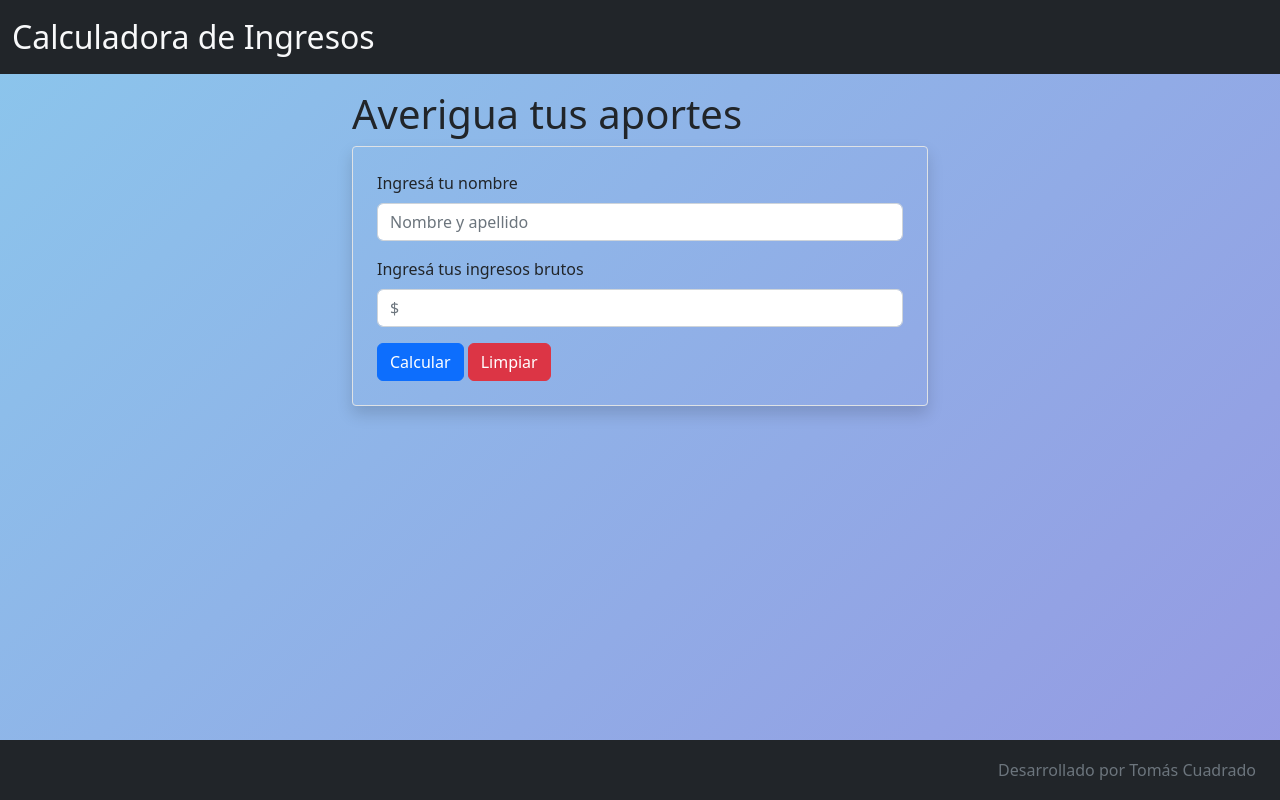
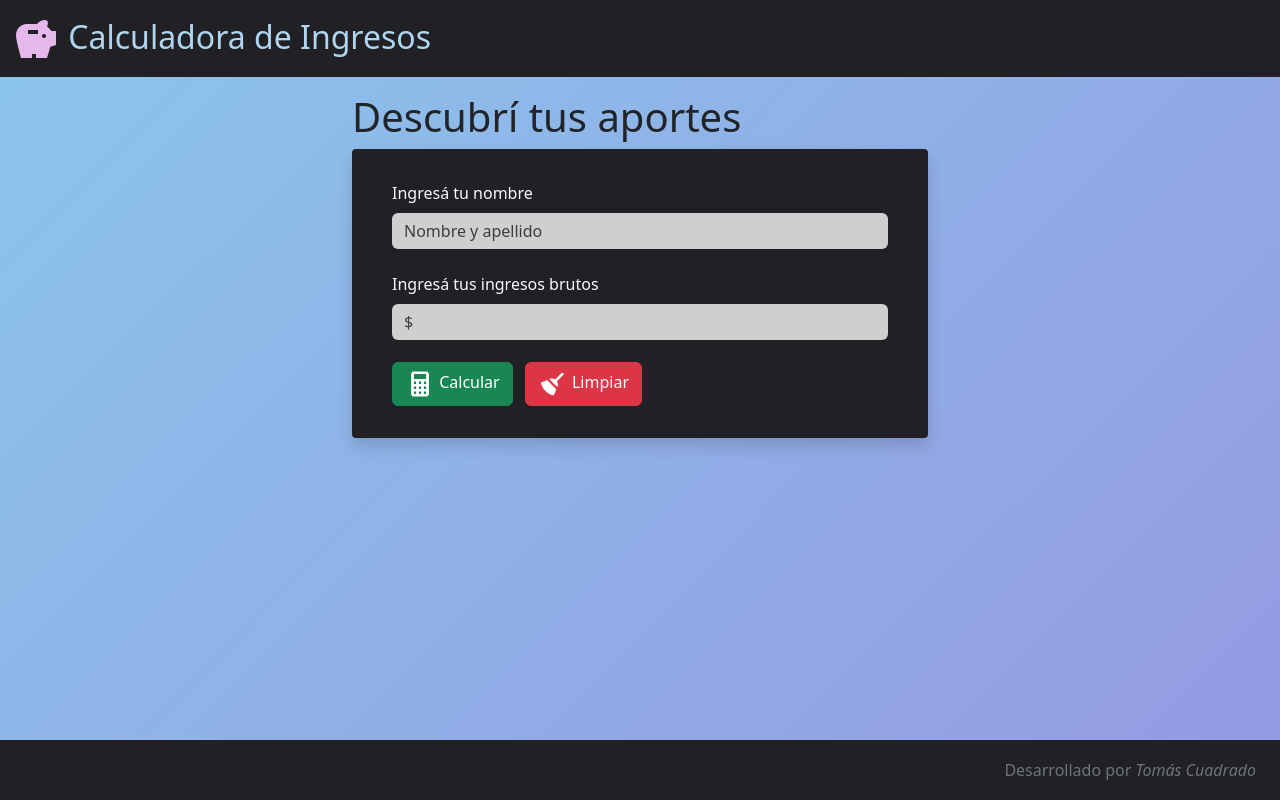
Before and after one commit to TomasCuadrado/DesarrolloWeb2doParcial, a plain HTML site: page index.html in a window 1280 px wide. Drawn offline with nearby package versions, Linux system fonts and the light colour scheme.

Commit message:
parcial terminado

```diff
--- a/index.html
+++ b/index.html
@@ -24,9 +24,12 @@
     <title>2do Parcial - Cuadrado Tomás</title>
   </head>
   <body>
-    <nav class="navbar bg-dark mb-3">
+    <nav class="navbar fondo-1 mb-3">
       <div class="container-fluid">
-        <a class="navbar-brand text-light fs-2">Calculadora de Ingresos</a>
+        <a class="nav-titulo navbar-brand text-light fs-2" href="#"
+          ><img class="logo" src="img/piggy-bank.png" alt="piggy_img">
+          Calculadora de Ingresos</a
+        >
       </div>
     </nav>
 
@@ -35,16 +38,18 @@
         id="calculadora"
         class="container d-flex flex-column justify-content-center"
       >
-        <h1>Averigua tus aportes</h1>
+        <h1 class="fs-1">Descubrí tus aportes</h1>
         <form
           id="Brutos"
-          class="border shadow rounded-1 container-fluid p-4 mb-3"
+          class="shadow rounded-1 container-fluid p-4 mb-3 fondo-1"
         >
           <div class="mb-3">
-            <label for="nombre" class="form-label">Ingresá tu nombre</label>
+            <label for="nombre" class="form-label text-light"
+              >Ingresá tu nombre</label
+            >
             <input
               type="text"
-              class="form-control d-inline-flex"
+              class="form-control d-inline-flex fondo-2"
               id="nombre"
               aria-describedby=""
               placeholder="Nombre y apellido"
@@ -52,36 +57,34 @@
             <div id="" class="form-text"></div>
           </div>
           <div class="mb-3">
-            <label for="brutos" class="form-label"
+            <label for="brutos" class="form-label text-light"
               >Ingresá tus ingresos brutos</label
             >
             <input
               type="number"
-              class="form-control d-inline-flex"
+              class="form-control d-inline-flex fondo-2"
               id="brutos"
               placeholder="$"
               required
             />
           </div>
 
-          <button id="btn-brutos" type="button" class="btn btn-primary">
+          <button id="btn-brutos" type="button" class="btn btn-success me-2">
+            <img class="icono" src="img/calculator.png" alt="img_calculadora" />
             Calcular
           </button>
-          <input
-            id="btn-limpiar-campos"
-            type="reset"
-            value="Limpiar"
-            class="btn btn-danger limpiar"
-          />
+          <button id="btn-limpiar-campos" class="btn btn-danger" type="reset">
+            <img class="icono" src="img/broom.png" alt="img_broom">
+            Limpiar</button>
+          </div>
         </form>
       </section>
 
-      <section
-        id="sec-resultados"
-        class="container"
-      >
-        <div class="border d-flex flex-column rounded-1 mb-3 p-3 shadow justify-content-center">
-          <h2 id="result-titulo" class="center fw-bold fs-3 ">Resultados</h2>
+      <section id="sec-resultados" class="container text-light">
+        <div id="resultados"
+          class="fondo-1 d-flex flex-column rounded-1 mb-3 p-3 shadow justify-content-center"
+        >
+          <h2 id="result-titulo" class="center fw-bold fs-3">Resultados</h2>
           <h3 id="result-nombre"></h3>
 
           <h3 id="result-brutos" class="fs-4 mt-3 linea-hover"></h3>
@@ -93,7 +96,11 @@
       </section>
     </main>
 
-    <footer id="footer" class="navbar bg-dark mt-3 d-flex justify-content-end"><p class="text-secondary m-2 me-4 ">Desarrollado por Tomás Cuadrado</p></footer>
+    <footer id="footer" class="navbar fondo-1 mt-3 d-flex justify-content-end">
+      <p class="text-secondary m-2 me-4">
+        Desarrollado por <span class="fst-italic">Tomás Cuadrado</span>
+      </p>
+    </footer>
 
     <script type="text/javascript" src="scripts.js"></script>
   </body>
--- a/scripts.js
+++ b/scripts.js
@@ -44,7 +44,7 @@ $(document).ready(function () {
         if(nombre==''){
             $("#result-nombre").append(`Estos son tus ingresos...`);
         }else{
-            $("#result-nombre").append(`<span class="nombre">${nombre}</span>, estos son tus ingresos...`);
+            $("#result-nombre").append(`<span class="nombre fst-italic">${nombre}</span>, estos son tus ingresos...`);
         }
 
         $("#result-brutos").empty();
--- a/styles.css
+++ b/styles.css
@@ -9,15 +9,32 @@ body {
     height: 100vh;
 }
 
+.nav-titulo {
+    color: #afd6f0!important;
+}
+
+.fondo-1 {
+    background-color: #212024;
+}
+
+.fondo-2{
+    background-color: #cfcfcf;
+}
+
 .color-plata {
-    color: green;
+    color: rgb(3, 150, 3);
 }
 
 .ocultar {
     display: none;
 }
+
 .mostrar {
     display: initial;
+}
+
+.icono {
+    max-width: 30px;
 }
 
 #footer {
@@ -27,11 +44,42 @@ body {
     height: 60px;
 }
 
+#Brutos>div>input{
+    border: none;
+}
+#Brutos>div>input:focus{
+    border: none;
+    background-image: linear-gradient(135deg, #8BC6EC 0%, #9599E2 100%);
+    background-repeat: no-repeat;
+}
+
+.form-control::placeholder {
+    color: #3d3d3d;
+    opacity: 1;
+}
+
+.logo{
+    width: 3rem;
+    filter: invert(90%) sepia(10%) saturate(2575%) hue-rotate(202deg) brightness(94%) contrast(95%);
+}
+
 .nombre {
     text-transform: capitalize;
 }
 
+.limpiar {
 
+}
+
+input::-webkit-outer-spin-button,
+input::-webkit-inner-spin-button {
+  -webkit-appearance: none;
+  margin: 0;
+}
+
+input[type=number] {
+  -moz-appearance: textfield;
+}
 
 @media (min-width: 991px){
     html {
@@ -39,7 +87,7 @@ body {
         padding: 0;
     }
     .color-plata {
-        color: green;
+        color: rgb(3, 150, 3);
     }
 
     #calculadora, #sec-resultados {
@@ -53,15 +101,13 @@ body {
         height: 60px;
     }
 
-    .linea-hover{
-
-
+    #Brutos, #resultados{
+        padding: 2rem 2.5rem!important;
+        margin-bottom: 2rem!important;
     }
 
-    .linea-hover:hover {
-        background-color: rgb(185, 212, 185);
-        padding: 0.3rem;
-        border-radius: 5px;
+    #nombre, #brutos{
+        margin-bottom: .4rem;
     }
 
 }
```
Also changed, not shown: img/broom.png (added), img/calculator.png (added), img/cash-multiple.png (added), img/piggy-bank.png (added).
